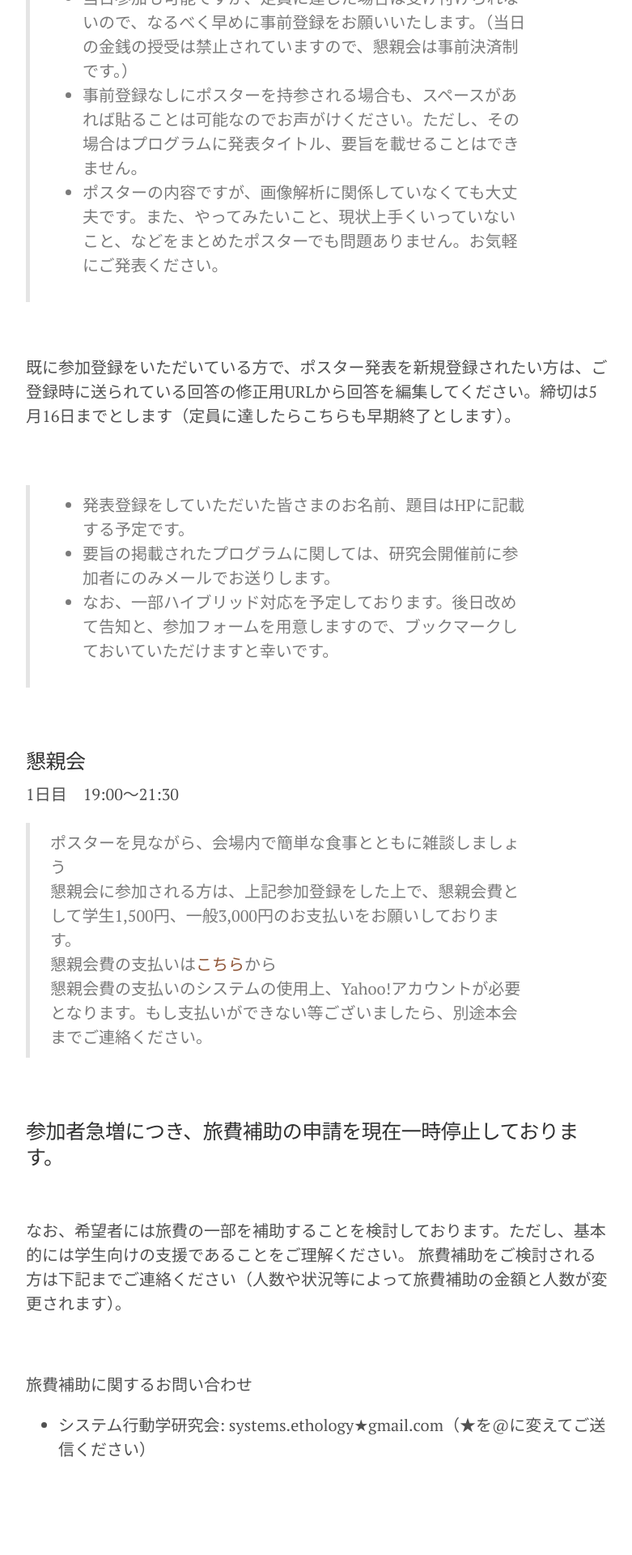
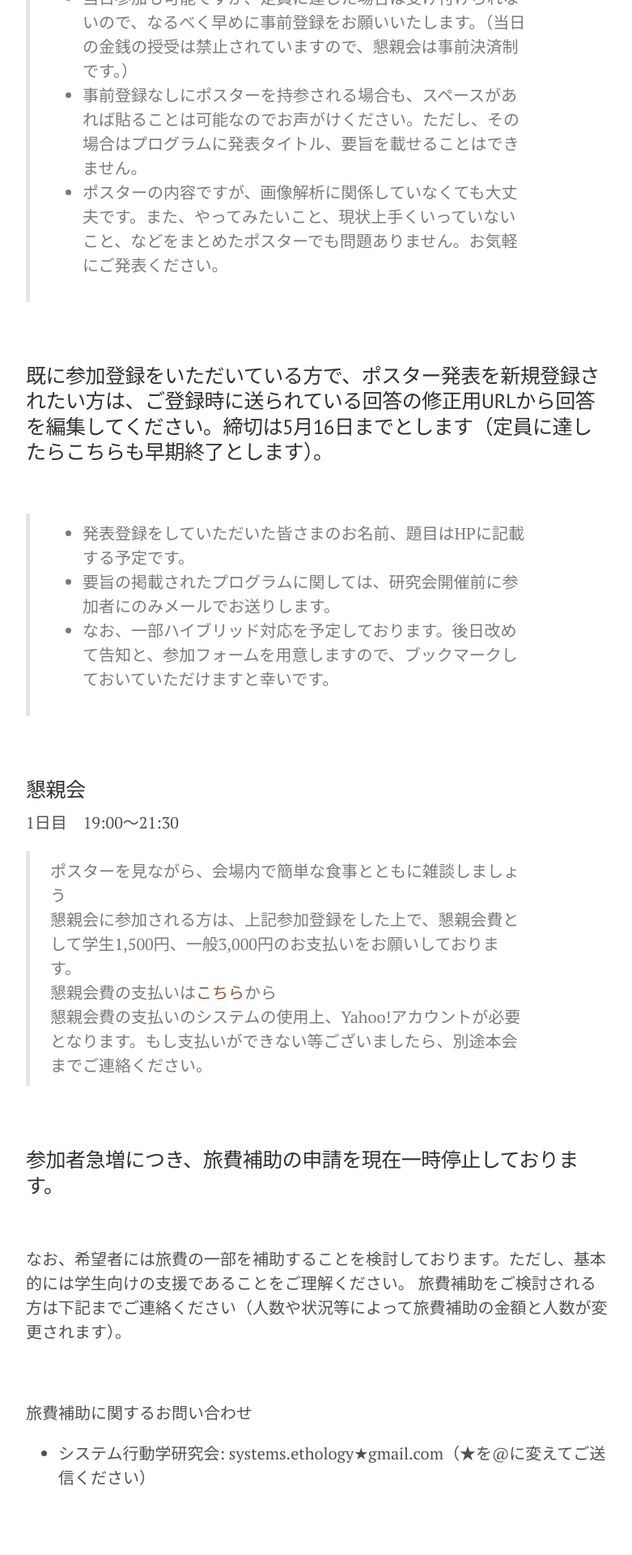
Before and after one commit to SystemsEthology/website, a Jekyll site: the page built from event_01/conference01_join.md, in a window 1280 px wide. Shown: the part 761-2681 px from the top of the page at 81% size, without its empty margins (248-1029 px from the left). Built offline with Jekyll 4.4.1, drawn with Linux system fonts in a browser that asks for light colours; before the commit the page ends 2646 px from its top, so only the background shows below that.

```diff
--- a/event_01/conference01_join.md
+++ b/event_01/conference01_join.md
@@ -24,7 +24,7 @@ order: 5
 
 <br>
 
-既に参加登録をいただいている方で、ポスター発表を新規登録されたい方は、ご登録時に送られている回答の修正用URLから回答を編集してください。締切は5月16日までとします（定員に達したらこちらも早期終了とします）。
+### 既に参加登録をいただいている方で、ポスター発表を新規登録されたい方は、ご登録時に送られている回答の修正用URLから回答を編集してください。締切は5月16日までとします（定員に達したらこちらも早期終了とします）。
 
 <br>
 
```
